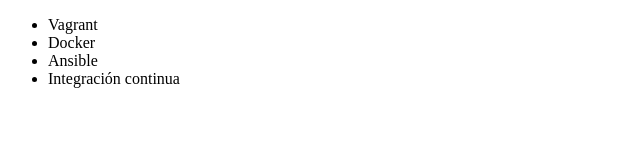
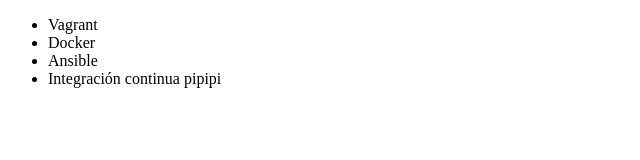
Before and after one commit to TwiLight24/alura-git, a plain HTML site: page index.html in a window 1280 px wide. Shown: the full height of the page, 0-640 px from the left. Drawn offline with Linux system fonts and the light colour scheme.

```diff
--- a/index.html
+++ b/index.html
@@ -9,7 +9,7 @@
          <li> Vagrant </li>
          <li> Docker </li>
          <li> Ansible </li>
-         <li> Integración continua </li>
+         <li> Integración continua pipipi</li>
      </ul>
 </body>
 </html>
```
